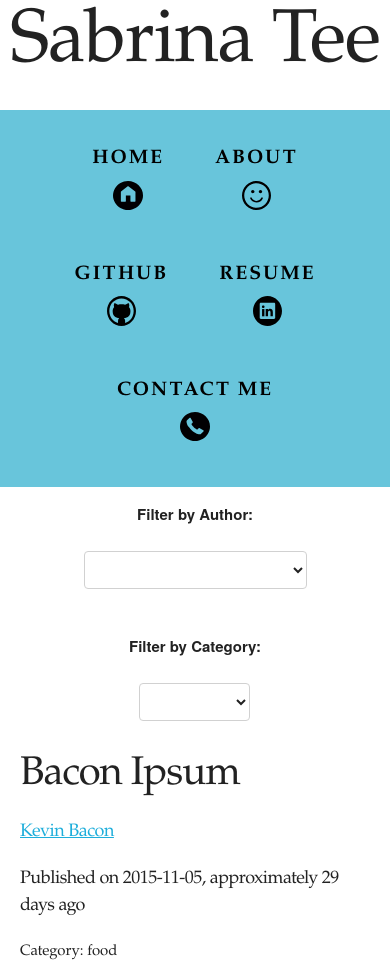
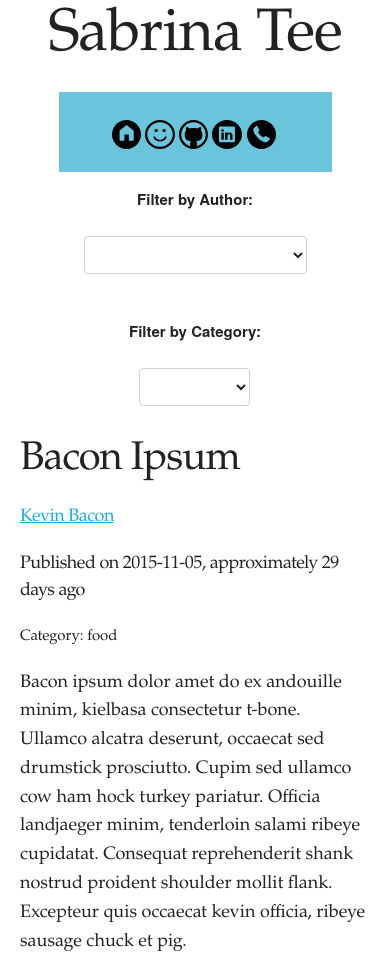
Before and after one commit to sabbyt/code-blog, a plain HTML site: page index.html in a window 390 px wide. Shown: the top 967 px of the page. Drawn offline with Linux system fonts and the light colour scheme.

Commit message:
Updated User Stories

```diff
--- a/css/style.css
+++ b/css/style.css
@@ -122,3 +122,22 @@ p img {
     margin-top: -1em;
   }
 }
+
+@media screen and (max-width:712px) {
+  header h1 {
+    font-size: 4em;
+  }
+  #navbar {
+    width:70%;
+  }
+
+  #navbar ul li a {
+    content: ' ';
+    color: transparent;
+    font-weight: normal;
+    letter-spacing: -0.5em;
+    padding: 0;
+    margin: 0;
+    margin-top: -1em;
+  }
+}
```
Also changed, not shown: user-stories.md (+3 -0 lines).
